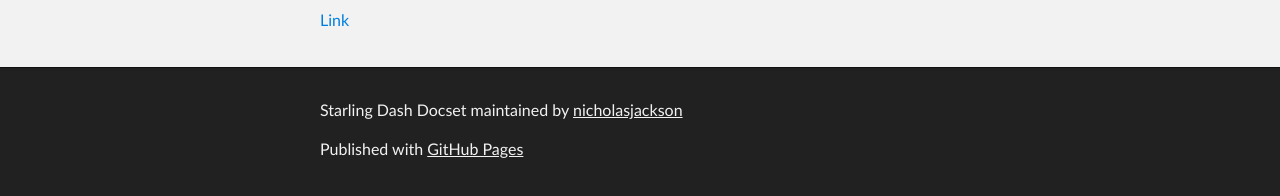
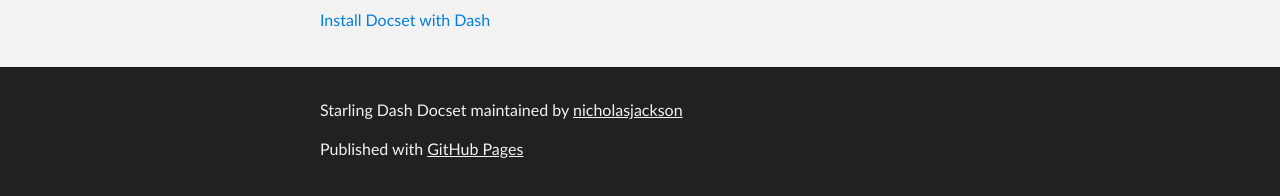
Before and after one commit to nicholasjackson/starlingdocset, a plain HTML site: page index.html in a window 1280 px wide. Shown: the part 252-448 px from the top of the page. Drawn offline with Linux system fonts and the light colour scheme.

Commit message:
Update index.html

```diff
--- a/index.html
+++ b/index.html
@@ -31,7 +31,7 @@
     <!-- MAIN CONTENT -->
     <div id="main_content_wrap" class="outer">
       <section id="main_content" class="inner">
-        <p><a href="dash-feed://http%3A%2F%2Fkapeli.com%2Ffeeds%2FNodeJS.xml">Link</a></p>
+        <p><a href="dash-feed://http%3A%2F%2Fkapeli.com%2Ffeeds%2FNodeJS.xml">Install Docset with Dash</a></p>
       </section>
     </div>
 
```
